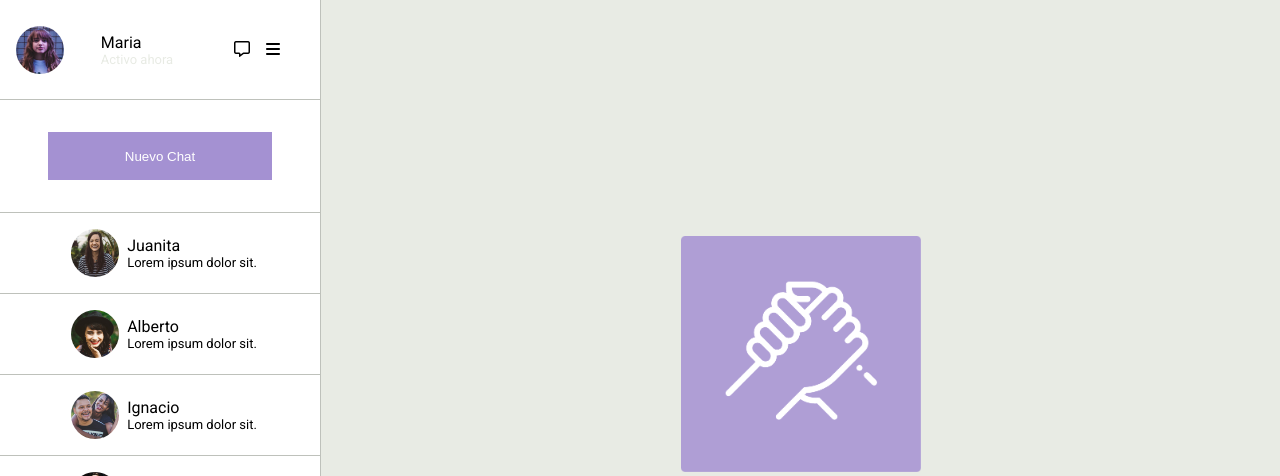
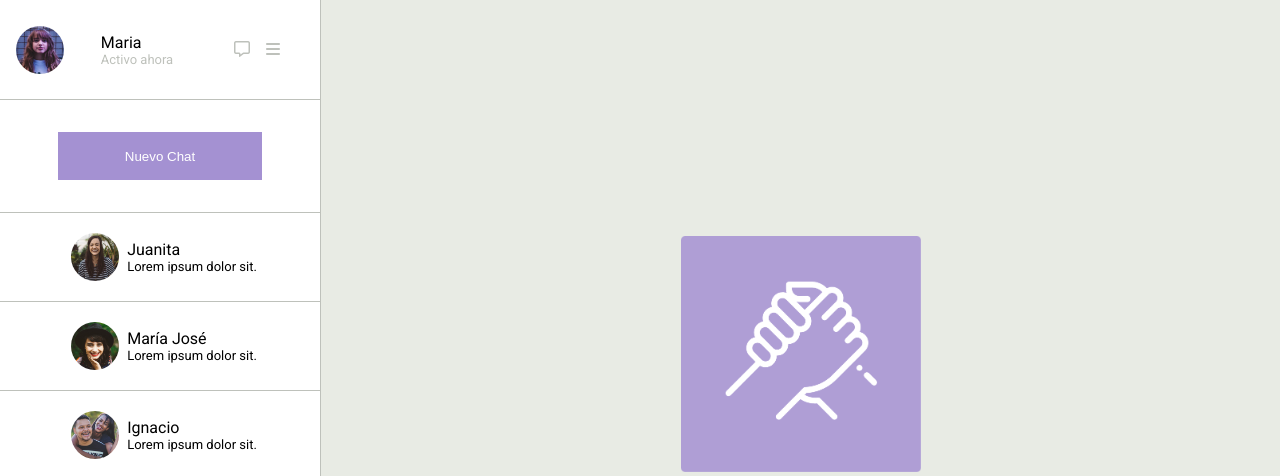
Before and after one commit to yosmelmendez/sistema-de-mensajeria, a plain HTML site: page index.html in a window 1280 px wide. Shown: the top 476 px of the page. Drawn offline with Linux system fonts and the light colour scheme.

Commit message:
modificaciones en los estilos

```diff
--- a/assets/css/style.css
+++ b/assets/css/style.css
@@ -10,11 +10,11 @@ body {
 
 .main-container {
   display: flex;
+  height: 100vh;
 }
 
 .menu-principal {
   background-color: #fff;
-  height: 100vh;
   width: 25vw;
   min-width: 25vw;
   border-right: 1px solid #bec1bb;
@@ -43,9 +43,11 @@ body {
   display: flex;
   flex-direction: column;
   justify-content: center;
+  text-align: center;
   align-items: center;
   width: 75vw;
   min-width: 30vw;
+  height: 100vh;
   background-color: #e8ebe4;
 }
 .menu-secundario img {
@@ -53,7 +55,10 @@ body {
   padding: 2rem;
 }
 .inactivo {
-  color: #e8ebe4;
+  color: #bec1bb;
+}
+
+.estado {
   font-size: small;
 }
 .pp {
@@ -64,14 +69,14 @@ body {
   display: flex;
   justify-content: center;
   align-items: center;
+  padding: 2rem;
   border-bottom: 1px solid #bec1bb;
 }
-.boton button {
+.nuevo-chat {
   color: white;
   background-color: #a491d2;
   height: 3rem;
-  width: 70%;
-  margin: 2rem;
+  width: 80%;
 }
 
 .descripcion {
@@ -83,6 +88,6 @@ body {
   justify-content: center;
   align-items: center;
   border-bottom: 1px solid #bec1bb;
-  height: 3rem;
+  height: 3.5rem;
   padding: 1rem;
 }
--- a/index.html
+++ b/index.html
@@ -23,15 +23,15 @@
           <img src="./assets/imgs/maria.jpg" alt="" />
           <div>
             <p>Maria</p>
-            <p class="inactivo">Activo ahora</p>
+            <p class="inactivo estado">Activo ahora</p>
           </div>
           <div class="barra-menu">
-            <p class="pp"><i class="fa-regular fa-message"></i></p>
-            <p class="pp"><i class="fa-solid fa-bars"></i></p>
+            <p class="pp inactivo"><i class="fa-regular fa-message"></i></p>
+            <p class="pp inactivo"><i class="fa-solid fa-bars"></i></p>
           </div>
         </div>
         <div class="boton">
-          <button>Nuevo Chat</button>
+          <button class="nuevo-chat">Nuevo Chat</button>
         </div>
         <div class="usuarios">
           <img src="./assets/imgs/1.jpg" alt="" class="pp" />
@@ -43,7 +43,7 @@
         <div class="usuarios">
           <img src="./assets/imgs/2.jpg" alt="" class="pp" />
           <div>
-            <p>Alberto</p>
+            <p>María José</p>
             <p class="descripcion">Lorem ipsum dolor sit.</p>
           </div>
         </div>
@@ -64,7 +64,7 @@
         <div class="usuarios">
           <img src="./assets/imgs/5.jpg" alt="" class="pp" />
           <div>
-            <p>María José</p>
+            <p>Alberto</p>
             <p class="descripcion">Lorem ipsum dolor sit.</p>
           </div>
         </div>
```
